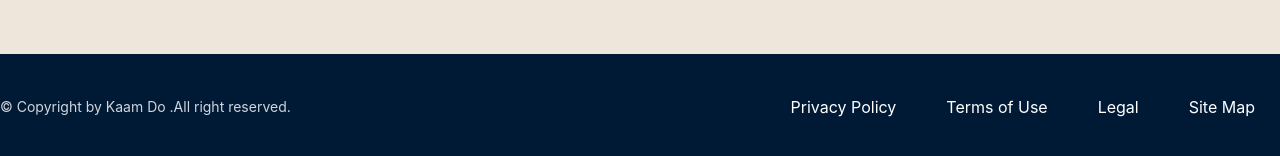
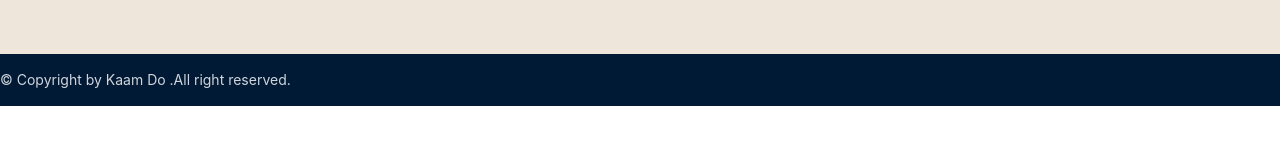
Before and after one commit to PatilHarshh/Kaam-Do, a React (Vite) app in the folder client/: page / in a window 1280 px wide. Shown: the part 5151-5307 px from the top of the page. After the commit the page ends 5257 px from the top, so only its background shows below. Built offline with nearby package versions, Linux system fonts and the light colour scheme.

Commit message:
remove dummy text

```diff
--- a/client/src/components/Footer.jsx
+++ b/client/src/components/Footer.jsx
@@ -79,13 +79,13 @@ const Footer = () => {
               &copy; Copyright by Kaam Do .All right reserved.
 
             </p>
-            <div className="flex items-center mt-4 sm:mt-0">
+            {/* <div className="flex items-center mt-4 sm:mt-0">
               <ul style={{display:'flex',color:'white'}}>
                 <li style={{padding:'25px'}}>Privacy Policy</li>
                 <li style={{padding:'25px'}}>Terms of Use</li>
                 <li style={{padding:'25px'}}>Legal</li>
                 <li style={{padding:'25px'}}>Site Map</li>              </ul>
-            </div>
+            </div> */}
           </div>
         </div>
       </div>
```
